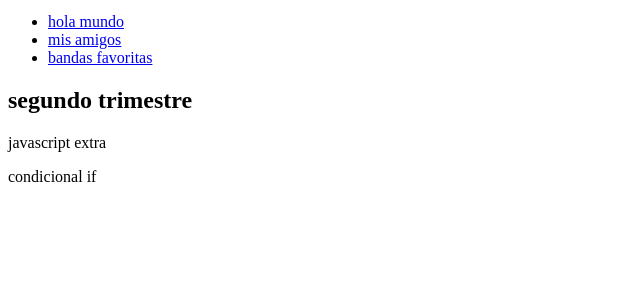
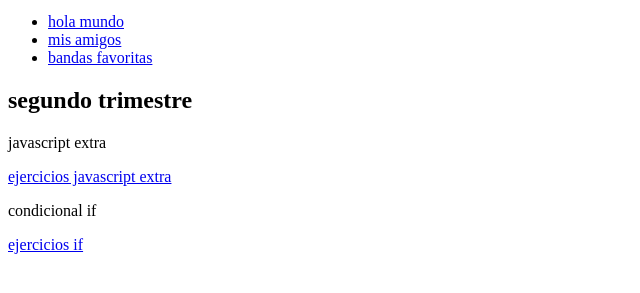
Before and after one commit to kaecesar/sistemasDeControl, a plain HTML site: page index.html in a window 1280 px wide. Shown: the part 101-394 px from the top of the page, without its empty margins (0-640 px from the left). Drawn offline with Linux system fonts and the light colour scheme.

Commit message:
Update index.html

```diff
--- a/index.html
+++ b/index.html
@@ -16,8 +16,8 @@
 </ul>
     <h2>segundo trimestre</h2>
     <p>javascript extra</p>
-    <a href="/jsextra/jsextra.html"></a>
+    <a href="./jsextra/jsextra.html">ejercicios javascript extra</a>
     <p>condicional if</p>
-    <a href="./condicionales/condif.html"></a>
+    <a href="./condicionales/condif.html">ejercicios if</a>
 </body>
 </html>
```
